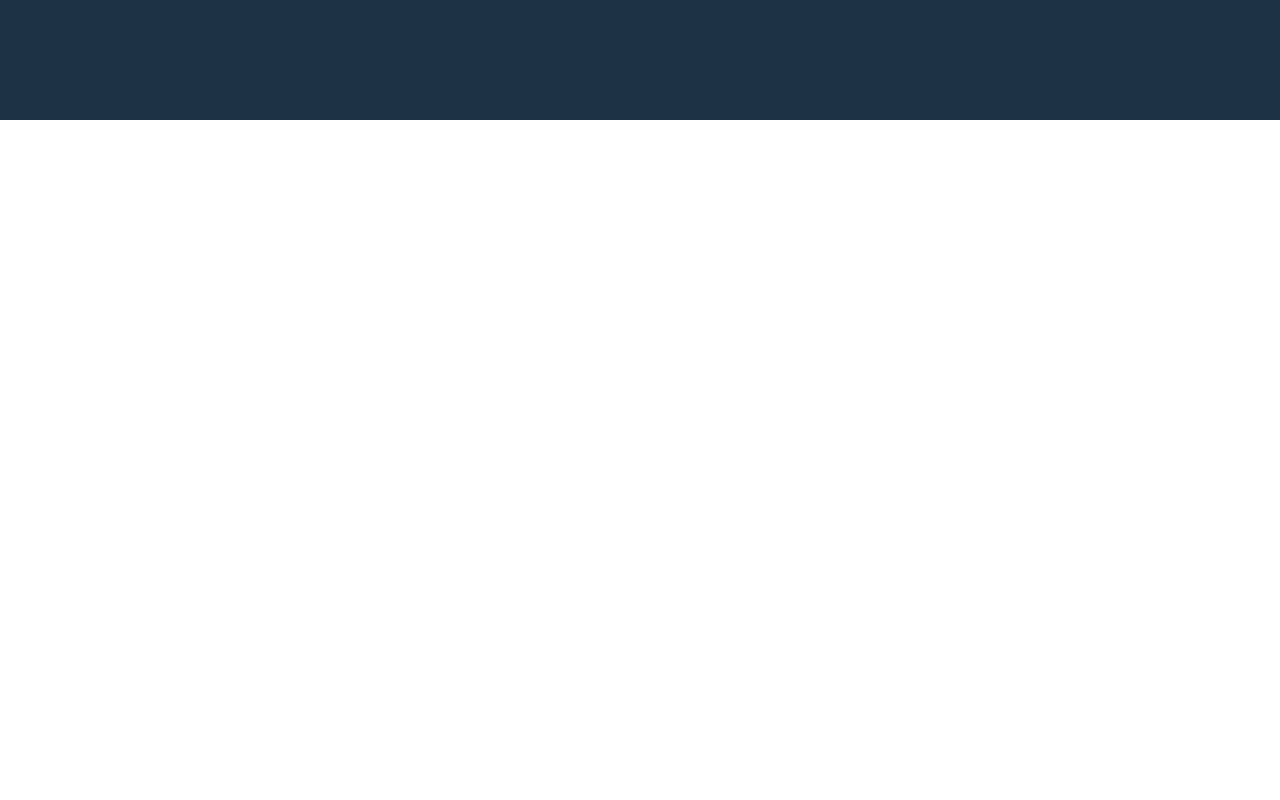
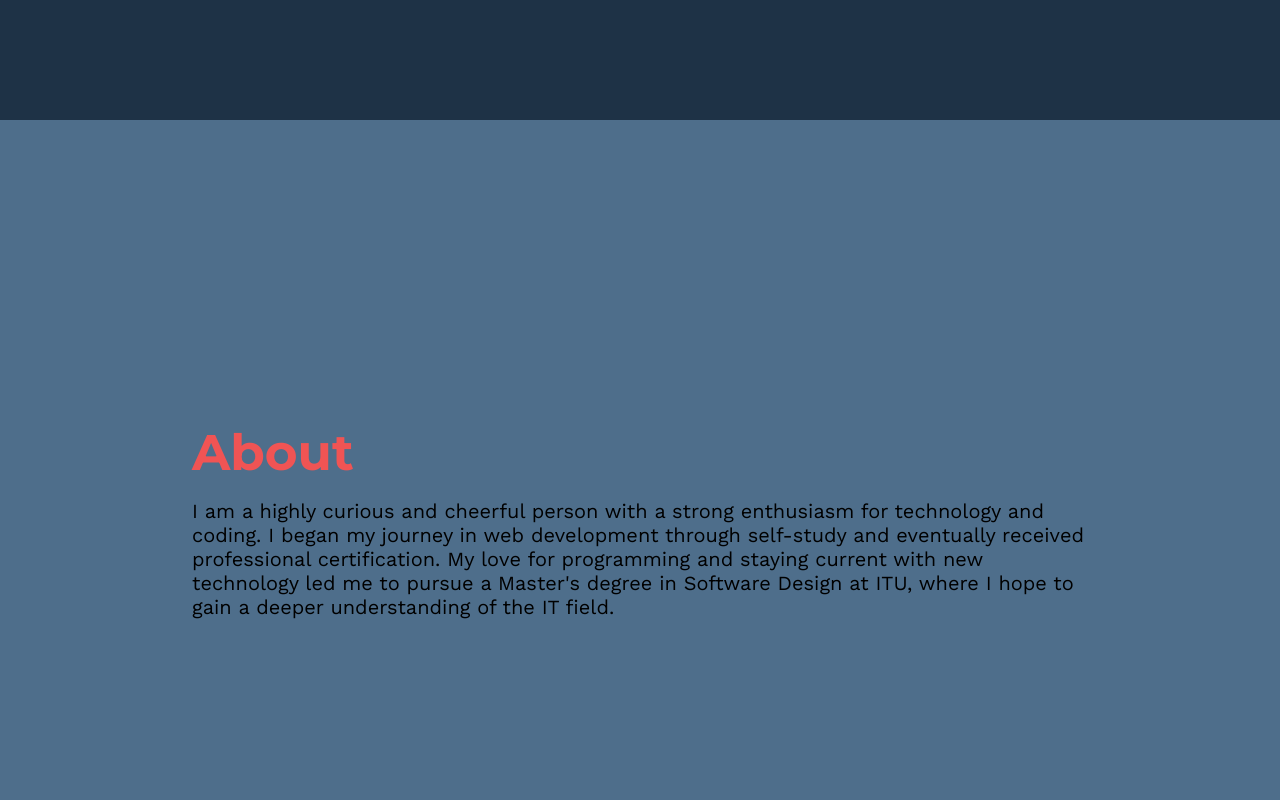
Before and after one commit to NatsGt/portfolio2023, a Next.js app: page / in a window 1280 px wide. Shown: the part 680-1480 px from the top of the page. Before the commit the page ends 800 px from the top, so only its background shows below. Built offline with nearby package versions, Linux system fonts and the light colour scheme.

Commit message:
add about

```diff
--- a/pages/index.tsx
+++ b/pages/index.tsx
@@ -1,8 +1,9 @@
 import Head from "next/head"
 import styles from "@/styles/Home.module.scss"
-import FrontPage from "@/components/landing/home"
+import FrontPage from "@/components/landing/Frontpage"
 import data from "@/utils/aboutMe"
 import Skills from "@/components/landing/Skills"
+import About from "@/components/landing/About"
 
 export default function Home() {
   return (
@@ -15,6 +16,7 @@ export default function Home() {
       </Head>
       <main className={styles.main}>
         <FrontPage description={data.briefDescription} contact={data.contact} />
+        <About description={data.aboutMe} />
         <Skills description={data.skillsDescription} skills={data.skills} />
       </main>
     </>
```
